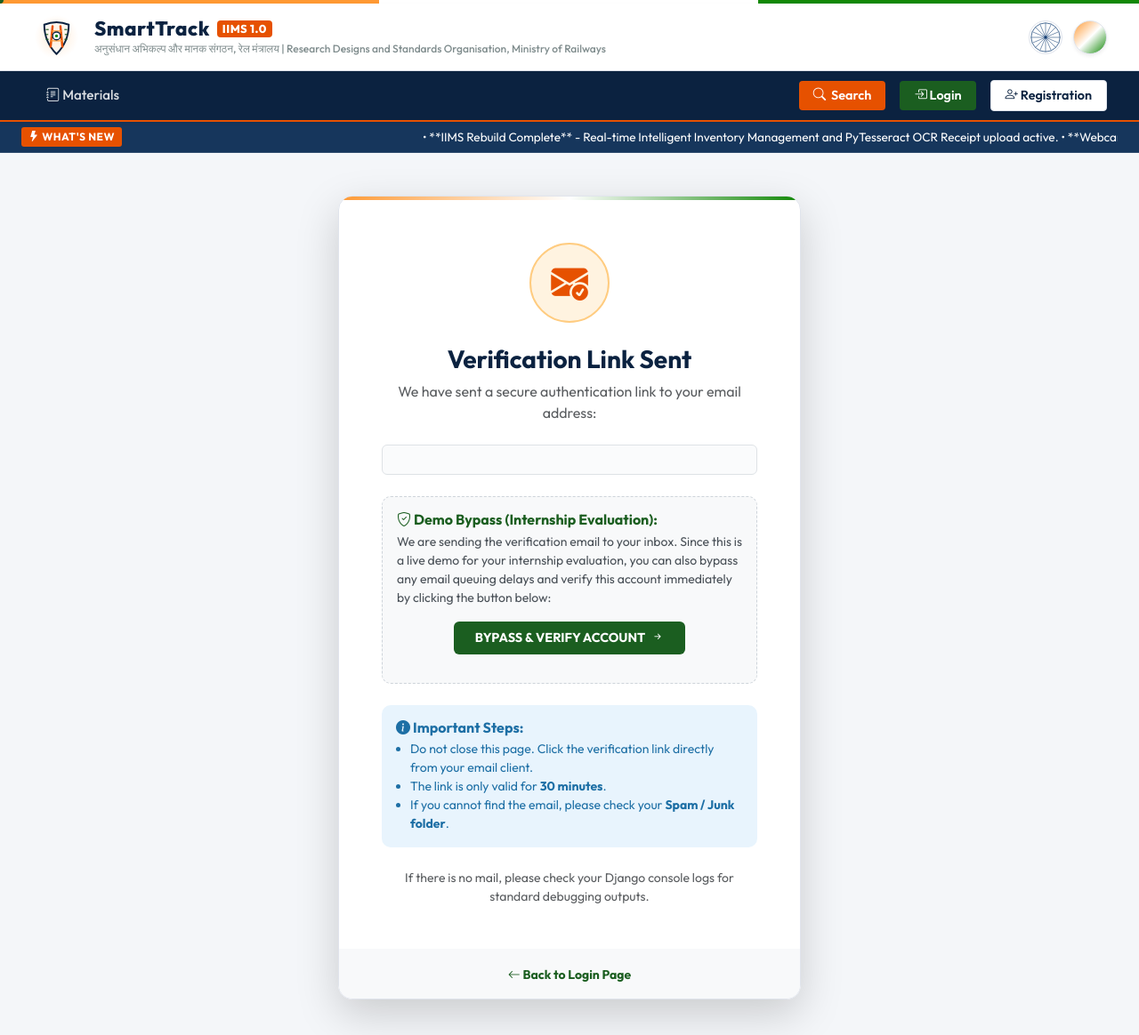
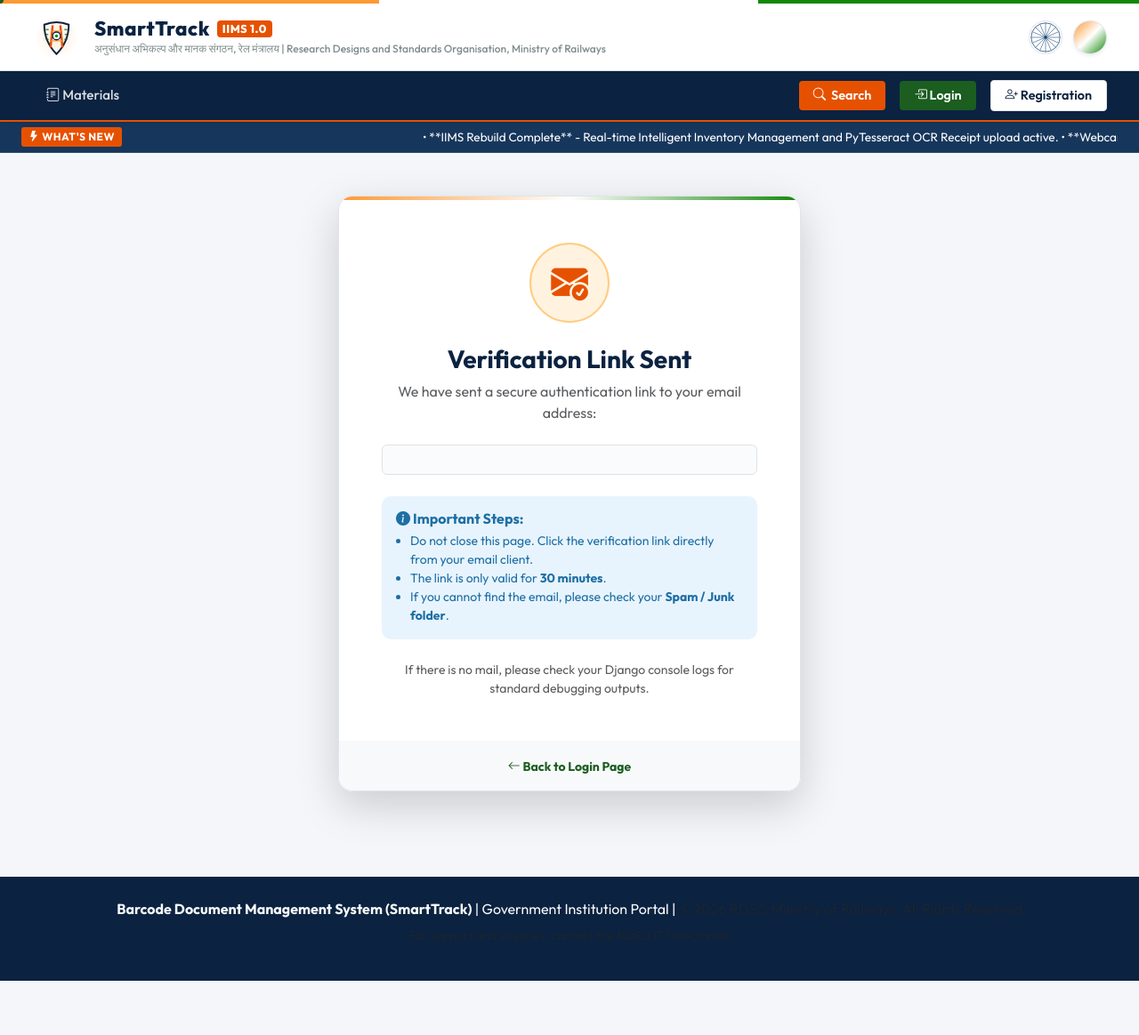
Before and after one commit to arnavsaini13/RDSO-Internship, a Django app: template BDMS/users/templates/users/link_sent.html in a window 1280 px wide. Shown: the top 1164 px of the page at 89% size. After the commit the page ends 1103 px from the top, so only its background shows below. Run offline with Django 5.2, Linux system fonts and the light colour scheme; the template is opened without the code that fills it, so the values that code supplies are empty.

Commit message:
Remove demo bypass and SMTP warning boxes from auth flow templates since email sending is operational

```diff
--- a/BDMS/users/templates/users/link_sent.html
+++ b/BDMS/users/templates/users/link_sent.html
@@ -22,15 +22,6 @@
                     {{ email }}
                 </div>
 
-                <div class="alert alert-warning border-0 text-start small mb-4" style="background-color: #f8f9fa; color: #495057; border-radius: 10px; border: 1px dashed #ced4da !important;">
-                    <h6 class="fw-bold mb-1" style="color: var(--accent-green);"><i class="bi bi-shield-check"></i> Demo Bypass (Internship Evaluation):</h6>
-                    <p class="mb-2">We are sending the verification email to your inbox. Since this is a live demo for your internship evaluation, you can also bypass any email queuing delays and verify this account immediately by clicking the button below:</p>
-                    <div class="text-center my-3">
-                        <a href="{{ verify_url }}" class="btn btn-gov-primary py-2 px-4 fw-bold text-uppercase" style="font-size: 0.9rem; background-color: var(--accent-green) !important; color: white !important; border: none; border-radius: 6px;">
-                            Bypass & Verify Account <i class="bi bi-arrow-right-short ms-1"></i>
-                        </a>
-                    </div>
-                </div>
 
                 <div class="alert alert-info border-0 text-start small mb-4" style="background-color: #e8f4fd; color: #1d6fa5; border-radius: 10px;">
                     <h6 class="fw-bold mb-1"><i class="bi bi-info-circle-fill"></i> Important Steps:</h6>
--- a/BDMS/users/templates/users/verification_success.html
+++ b/BDMS/users/templates/users/verification_success.html
@@ -18,9 +18,9 @@
                 <h3 class="fw-bold mb-2" style="color: var(--primary-navy);">Account Verified Successfully!</h3>
                 <p class="text-muted mb-4">Hello <strong>{{ username }}</strong>, your email address ({{ email }}) has been verified.</p>
 
-                <div class="alert alert-warning border-0 text-start small mb-4" style="background-color: #fff3cd; color: #856404; border-radius: 10px;">
-                    <h6 class="fw-bold mb-1"><i class="bi bi-exclamation-triangle-fill"></i> SMTP Mailing Disabled (Demo Mode):</h6>
-                    <p class="mb-0">Since this Render server has no SMTP email configured, we could not send your temporary password via email. Please copy your credentials below to log in:</p>
+                <div class="alert alert-success border-0 text-start small mb-4" style="background-color: var(--accent-green-light); color: var(--accent-green); border-radius: 10px; border: 1px solid var(--accent-green-border) !important;">
+                    <h6 class="fw-bold mb-1"><i class="bi bi-envelope-check-fill"></i> Password Emailed successfully:</h6>
+                    <p class="mb-0">Your temporary password has been sent to your registered email address. You can check your inbox or copy it below to log in.</p>
                 </div>
 
                 <div class="p-3 mb-4 bg-light rounded border border-dashed text-start" style="background-color: #fafbfc !important;">
```
